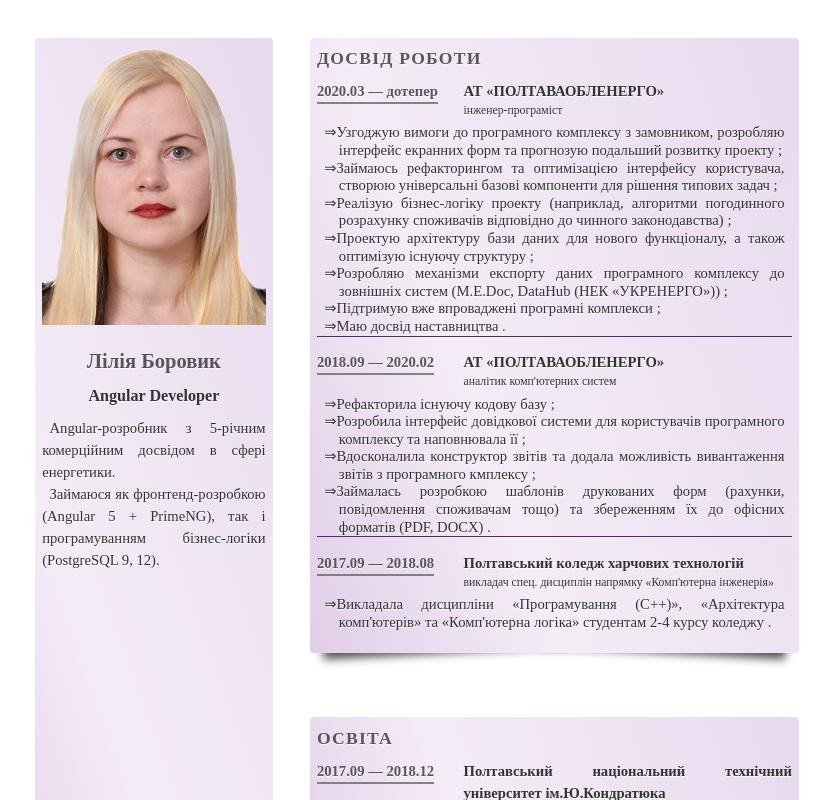
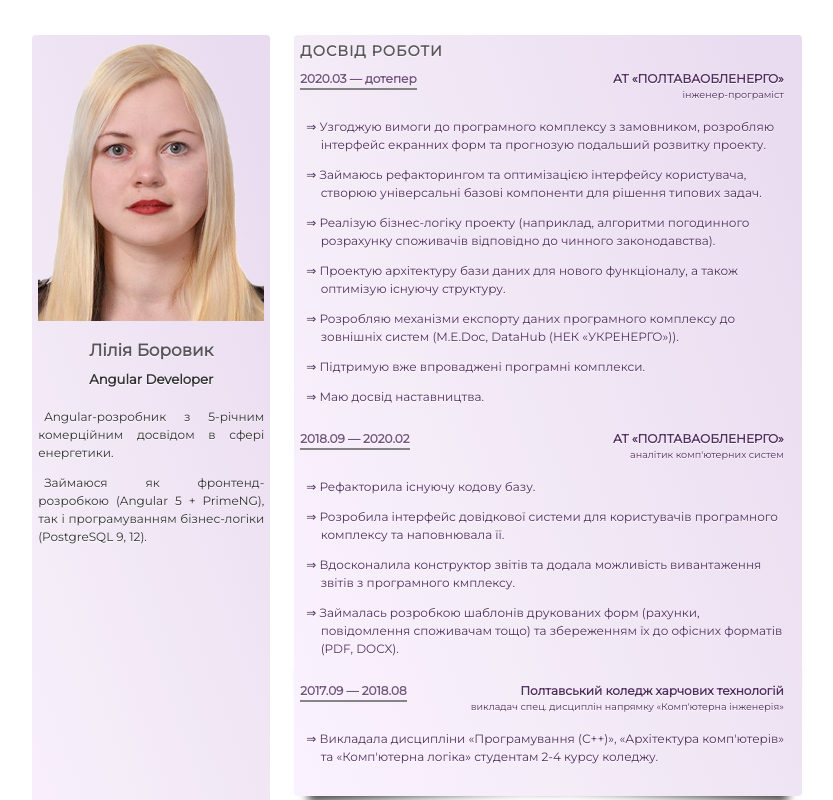
Before and after one commit to LBorowyk/lborowyk-cv, an Angular app: page / in a window 1280 px wide. Shown: the top 800 px of the page, without its empty margins (223-1056 px from the left). Built offline with nearby package versions, Linux system fonts and the light colour scheme.

Commit message:
9 files modified

```diff
--- a/src/app/app.component.html
+++ b/src/app/app.component.html
@@ -9,7 +9,7 @@
     >
       <ng-template historyEventItem let-historyItem>
         <div class="list" *ngFor="let row of historyItem?.descriptions">
-          ⇒{{ row }}
+          <p>{{ row }}</p>
         </div>
       </ng-template>
     </history-event-panel>
--- a/src/app/app.component.scss
+++ b/src/app/app.component.scss
@@ -1,53 +1,48 @@
-.box {
-  position: relative;
-  background: rgb(225, 206, 232);
-  background: linear-gradient(
-    70deg,
-    rgba(225, 206, 232, 1) 0%,
-    rgba(244, 236, 247, 1) 35%,
-    rgba(232, 218, 239, 1) 100%
-  );
-  -moz-border-radius: 4px;
-  border-radius: 4px;
-  padding: 0.5em;
-  color: rgba(0, 0, 0, 0.8);
-  text-shadow: 0 1px 0 #fff;
-  line-height: 1.5;
-  margin: 15px auto;
-}
-.box:before,
-.box:after {
-  z-index: -1;
-  position: absolute;
-  content: '';
-  bottom: 15px;
-  left: 10px;
-  width: 50%;
-  top: 80%;
-  max-width: 300px;
-  background: rgba(0, 0, 0, 0.7);
-  -webkit-box-shadow: 0 15px 10px rgba(0, 0, 0, 0.7);
-  -moz-box-shadow: 0 15px 10px rgba(0, 0, 0, 0.7);
-  box-shadow: 0 15px 10px rgba(0, 0, 0, 0.7);
-  -webkit-transform: rotate(-3deg);
-  -moz-transform: rotate(-3deg);
-  -o-transform: rotate(-3deg);
-  -ms-transform: rotate(-3deg);
-  transform: rotate(-3deg);
-}
-.box:after {
-  -webkit-transform: rotate(3deg);
-  -moz-transform: rotate(3deg);
-  -o-transform: rotate(3deg);
-  -ms-transform: rotate(3deg);
-  transform: rotate(3deg);
-  right: 10px;
-  left: auto;
+.page {
+  width: 21cm;
+  height: 29.7cm;
+  margin-left: auto;
+  margin-right: auto;
+  // border: 1px solid;
+  size: 21cm 29.7cm;
+  display: flex;
+  align-content: stretch;
+  font-size: 9pt;
+  font-family: 'Montserrat', sans-serif;
+  color: #512e5f;
 }
 
-.list:not(:last-child):after {
+.left-bar {
+  width: 30%;
+  padding: 1em;
+  display: flex;
+  flex-direction: column;
+}
+
+.content {
+  flex: 1 1;
+  display: flex;
+  flex-direction: column;
+  justify-content: space-between;
+  padding: 1em;
+  // margin-left: 0.5em;
+}
+
+.full-size-block {
+  flex: 1 1;
+}
+
+.list > p:before {
+  content: '⇒ ';
+}
+
+.list > p:not(:last-child):after {
+  // left: -3px;
+  // position: relative;
   content: ';';
 }
-.list:last-child:after {
+.list > p:last-child:after {
+  // left: -3px;
+  // position: relative;
   content: '.';
 }
--- a/src/app/components/common/company-name/company-name.component.scss
+++ b/src/app/components/common/company-name/company-name.component.scss
@@ -1,5 +1,6 @@
 .content {
-  text-align: justify;
+  text-align: right;
+  padding-right: 1em;
 
   & .company-label {
     font-weight: 600;
--- a/src/app/components/common/history-event-panel/history-event-panel.component.scss
+++ b/src/app/components/common/history-event-panel/history-event-panel.component.scss
@@ -1,9 +1,10 @@
 .history-item {
-  text-align: justify;
+  // text-align: justify;
   display: flex;
   flex-direction: column;
   align-items: stretch;
   margin-bottom: 1em;
+  color: #512e5f;
 
   & .history-data {
     display: flex;
@@ -28,12 +29,12 @@
 
   & .history-content {
     padding: 0em 0.5em;
-    margin-left: 1em;
-    text-indent: -1em;
-    line-height: 1.2em;
+    margin-left: 1.2em;
+    text-indent: -1.2em;
+    // line-height: 1.2em;
   }
 
   &:not(:last-child) {
-    border-bottom: 1px solid #512e5f;
+    // border-bottom: 1px solid #512e5f;
   }
 }
--- a/src/app/components/common/section-panel/section-panel.component.ts
+++ b/src/app/components/common/section-panel/section-panel.component.ts
@@ -1,15 +1,19 @@
-import {Component, ContentChild, Input, ViewEncapsulation} from "@angular/core";
-import {SectionPanelTemplateDirective} from "./section-panel.template.directive";
+import {
+  Component,
+  ContentChild,
+  Input,
+  ViewEncapsulation,
+} from '@angular/core';
+import { SectionPanelTemplateDirective } from './section-panel.template.directive';
 
 @Component({
   selector: 'section-panel',
   templateUrl: 'section-panel.component.html',
-  styleUrls: ['section-panel.component.scss', './../../../app.component.scss'],
-  encapsulation: ViewEncapsulation.ShadowDom
+  styleUrls: ['section-panel.component.scss', './../../../../styles.scss'],
+  encapsulation: ViewEncapsulation.ShadowDom,
 })
 export class SectionPanelComponent {
-
   @Input() header: string;
-  @ContentChild(SectionPanelTemplateDirective) sectionContentTemplate: SectionPanelTemplateDirective;
-
+  @ContentChild(SectionPanelTemplateDirective)
+  sectionContentTemplate: SectionPanelTemplateDirective;
 }
--- a/src/app/components/info-panel/info-panel.component.html
+++ b/src/app/components/info-panel/info-panel.component.html
@@ -1,31 +1,36 @@
 <div class="box info-panel">
   <div class="photo"></div>
   <ng-container *ngIf="item">
-    <div class="own-name">
-      {{item.firstName}} {{item.lastName}}
-    </div>
+    <div class="own-name">{{ item.firstName }} {{ item.lastName }}</div>
     <div class="own-rank">
-      {{item.rank}}
+      {{ item.rank }}
     </div>
     <div class="own-descriptions">
-      <div *ngFor="let descriptionItem of item.descriptions" class="own-description-item">
-        {{descriptionItem}}
+      <div
+        *ngFor="let descriptionItem of item.descriptions"
+        class="own-description-item"
+      >
+        <p>{{ descriptionItem }}</p>
       </div>
     </div>
     <div class="own-info">
-      <div class="own-info-item" *ngFor="let infoItem of [
-        {value: item.phone, icon: 'bi bi-telephone'},
-        {value: item.email, icon: 'bi bi-envelope-at'},
-        {value: item.address, icon: 'bi bi-house'},
-      ]">
+      <div
+        class="own-info-item"
+        *ngFor="
+          let infoItem of [
+            { value: item.phone, icon: 'bi bi-telephone' },
+            { value: item.email, icon: 'bi bi-envelope-at' },
+            { value: item.address, icon: 'bi bi-house' }
+          ]
+        "
+      >
         <div class="own-info-item-icon">
-          <i class="{{infoItem.icon}}"></i>
+          <i class="{{ infoItem.icon }}"></i>
         </div>
         <div class="own-info-item-value">
-          {{infoItem.value}}
+          {{ infoItem.value }}
         </div>
       </div>
     </div>
-
   </ng-container>
 </div>
--- a/src/index.html
+++ b/src/index.html
@@ -1,12 +1,19 @@
-<!doctype html>
+<!DOCTYPE html>
 <html lang="en">
   <head>
-  <meta charset="utf-8">
+    <meta charset="utf-8" />
     <title>LborowykCv</title>
-  <base href="/">
-  <meta name="viewport" content="width=device-width, initial-scale=1">
-  <link rel="icon" type="image/x-icon" href="favicon.ico">
-  <link rel="stylesheet" href="https://cdn.jsdelivr.net/npm/bootstrap-icons@1.10.5/font/bootstrap-icons.css">
+    <base href="/" />
+    <meta name="viewport" content="width=device-width, initial-scale=1" />
+    <link rel="icon" type="image/x-icon" href="favicon.ico" />
+    <link
+      rel="stylesheet"
+      href="https://cdn.jsdelivr.net/npm/bootstrap-icons@1.10.5/font/bootstrap-icons.css"
+    />
+    <link
+      rel="stylesheet"
+      href="https://fonts.googleapis.com/css?family=Montserrat"
+    />
   </head>
   <body>
     <app-root></app-root>
--- a/src/styles.scss
+++ b/src/styles.scss
@@ -1,34 +1,48 @@
-.page {
-  width: 21cm;
-  height: 29.7cm;
-  margin-left: auto;
-  margin-right: auto;
-  // border: 1px solid;
-  size: 21cm 29.7cm;
-  display: flex;
-  align-content: stretch;
-  font-size: 11pt;
-  color: #512e5f;
+.box {
+  position: relative;
+  background: rgb(225, 206, 232);
+  background: linear-gradient(
+    70deg,
+    rgb(251, 242, 255) 0%,
+    rgba(244, 236, 247, 1) 35%,
+    rgba(232, 218, 239, 1) 100%
+  );
+  -moz-border-radius: 4px;
+  border-radius: 4px;
+  padding: 0.5em;
+  color: rgba(0, 0, 0, 0.8);
+  text-shadow: 0 1px 0 #fff;
+  line-height: 1.5;
+  margin: 15px auto;
 }
-
-.left-bar {
-  width: 30%;
-  padding: 1em;
-  display: flex;
-  flex-direction: column;
+.box:before,
+.box:after {
+  z-index: -1;
+  position: absolute;
+  content: '';
+  bottom: 15px;
+  left: 10px;
+  width: 50%;
+  top: 80%;
+  max-width: 300px;
+  background: rgba(0, 0, 0, 0.7);
+  -webkit-box-shadow: 0 15px 10px rgba(0, 0, 0, 0.7);
+  -moz-box-shadow: 0 15px 10px rgba(0, 0, 0, 0.7);
+  box-shadow: 0 15px 10px rgba(0, 0, 0, 0.7);
+  -webkit-transform: rotate(-3deg);
+  -moz-transform: rotate(-3deg);
+  -o-transform: rotate(-3deg);
+  -ms-transform: rotate(-3deg);
+  transform: rotate(-3deg);
 }
-
-.content {
-  flex: 1 1;
-  display: flex;
-  flex-direction: column;
-  justify-content: space-between;
-  padding: 1em;
-  margin-left: 0.5em;
-}
-
-.full-size-block {
-  flex: 1 1;
+.box:after {
+  -webkit-transform: rotate(3deg);
+  -moz-transform: rotate(3deg);
+  -o-transform: rotate(3deg);
+  -ms-transform: rotate(3deg);
+  transform: rotate(3deg);
+  right: 10px;
+  left: auto;
 }
 
 .photo {
```
Also changed, not shown: src/app/components/info-panel/info-panel.component.ts (+3 -4 lines). Lines whose indentation alone changed are shown as unchanged.
